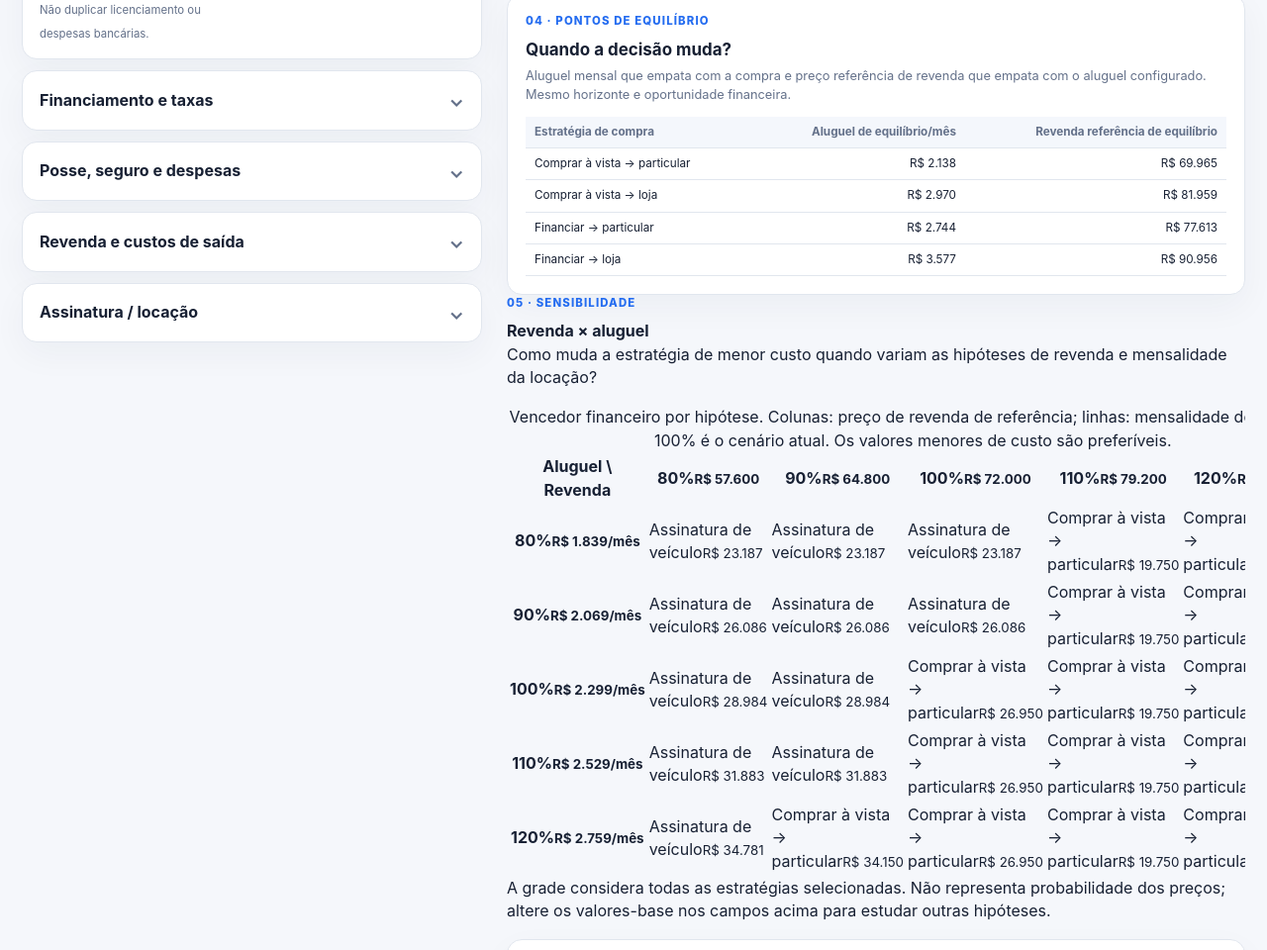
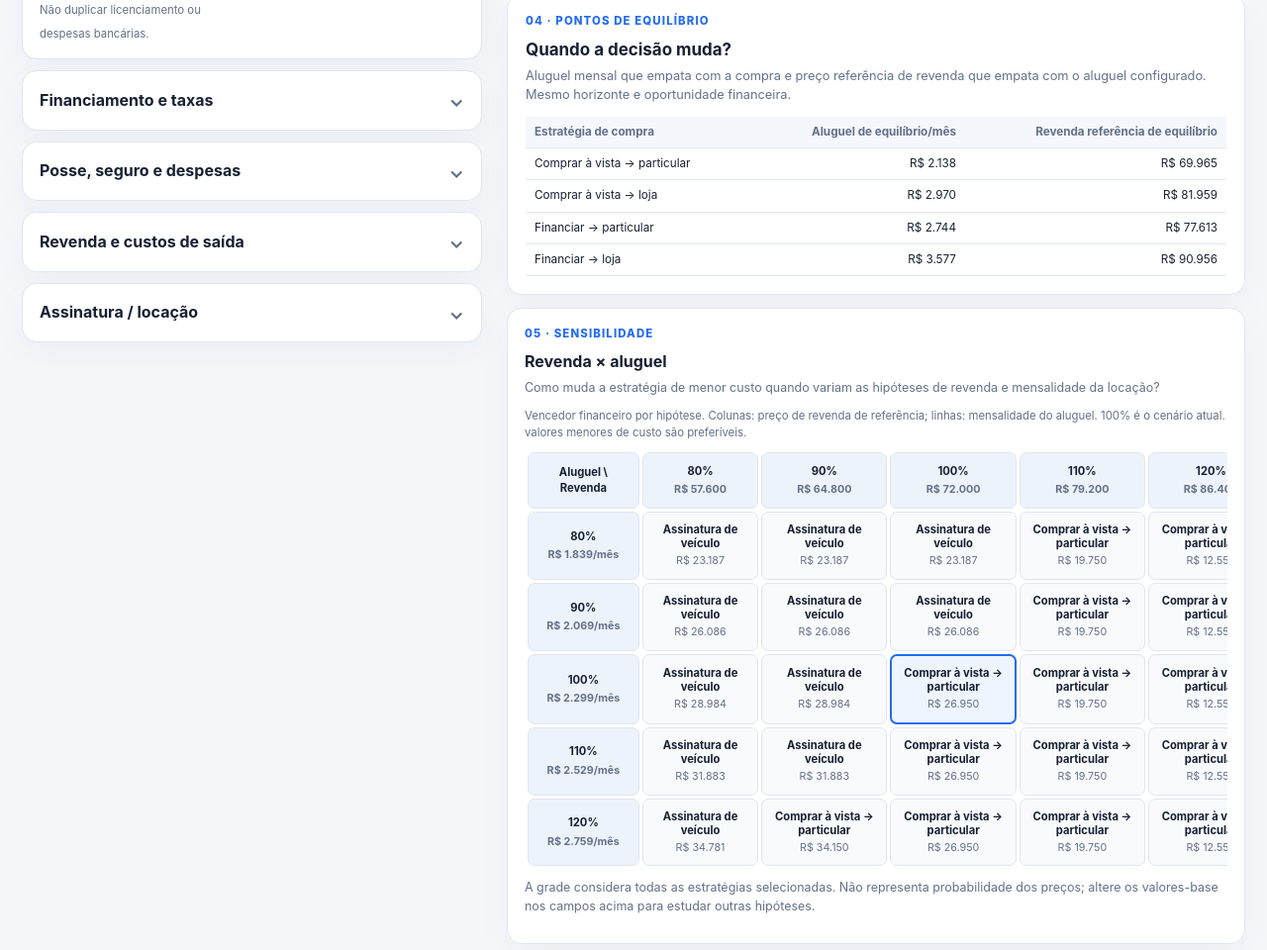
Before and after one commit to henriquecrang/custo-veiculo, a website with bundled scripts: page index.html in a window 1280 px wide. Shown: the part 1527-2487 px from the top of the page at 99% size. Built offline with nearby package versions, Linux system fonts and the light colour scheme.

Commit message:
feat(sensitivity): render 5x5 winner matrix in comparison screen (#22)

```diff
--- a/styles.css
+++ b/styles.css
@@ -23,3 +23,13 @@ h1,h2,h3,p{margin-top:0}h1{font-size:clamp(2rem,4vw,2.8rem);letter-spacing:-.05e
 .audit-panel{background:#fff;border:1px solid var(--line);border-radius:15px;margin-top:13px;padding:17px;box-shadow:var(--shadow)}.audit-title{display:flex;justify-content:space-between;align-items:start;gap:10px;margin-bottom:11px}.audit-title h3{font-size:1.05rem}.audit-selector{display:flex;align-items:center;gap:8px;font-size:.79rem;font-weight:680;margin-bottom:12px}.audit-selector select{width:100%;max-width:330px;border:1px solid var(--line);border-radius:8px;padding:7px;color:var(--text);background:#fff}.table-scroll{overflow:auto;max-width:100%}.audit-table{border-collapse:collapse;width:100%;min-width:655px;text-align:right;font-size:.73rem}.audit-table th,.audit-table td{padding:7px 9px;border-bottom:1px solid var(--line);white-space:nowrap}.audit-table th:first-child,.audit-table td:first-child{text-align:left}.audit-table thead{background:#f4f7fc;color:var(--muted)}.audit-table tfoot{background:#f8fafc;font-weight:780}.events-expand{margin-top:12px}.events-expand>summary{cursor:pointer;font-weight:650;font-size:.8rem;color:var(--blue);padding:5px 0}.events-expand .table-scroll{margin-top:8px}.events-expand .audit-table{text-align:right}.events-expand .audit-table th:nth-child(2),.events-expand .audit-table td:nth-child(2),.events-expand .audit-table th:nth-child(3),.events-expand .audit-table td:nth-child(3){text-align:left}
 
 .equilibrium-panel{background:#fff;border:1px solid var(--line);border-radius:15px;box-shadow:var(--shadow);padding:18px;margin-top:13px}.equilibrium-panel h3{font-size:1.06rem;margin-bottom:5px}.equilibrium-panel p{font-size:.8rem;color:var(--muted);margin:0 0 12px}.equilibrium-panel .audit-table th:first-child,.equilibrium-panel .audit-table td:first-child{min-width:150px}
+
+.sensitivity-panel{background:#fff;border:1px solid var(--line);border-radius:15px;box-shadow:var(--shadow);margin-top:13px;padding:17px}
+.sensitivity-panel h3{margin-bottom:5px}.sensitivity-panel p{font-size:.78rem;color:var(--muted);margin:0 0 11px}
+.sensitivity-table{border-collapse:separate;border-spacing:3px;min-width:760px;width:100%;font-size:.7rem}
+.sensitivity-table caption{text-align:left;color:var(--muted);padding:0 0 8px;font-size:.71rem}
+.sensitivity-table th,.sensitivity-table td{padding:10px 7px;text-align:center;vertical-align:middle;border:1px solid var(--line);border-radius:7px;min-width:112px}
+.sensitivity-table thead th{background:#edf3fb}.sensitivity-table tbody th{background:#edf3fb}
+.sensitivity-table small{display:block;margin-top:3px;color:var(--muted);font-size:.67rem}
+.sensitivity-table td{background:#f8fafc}.sensitivity-table .sensitivity-base{border:2px solid var(--blue);background:#eff5ff}
+.sensitivity-winner{display:block;font-weight:700;line-height:1.25}.sensitivity-panel .chart-note{margin-top:10px}
```
